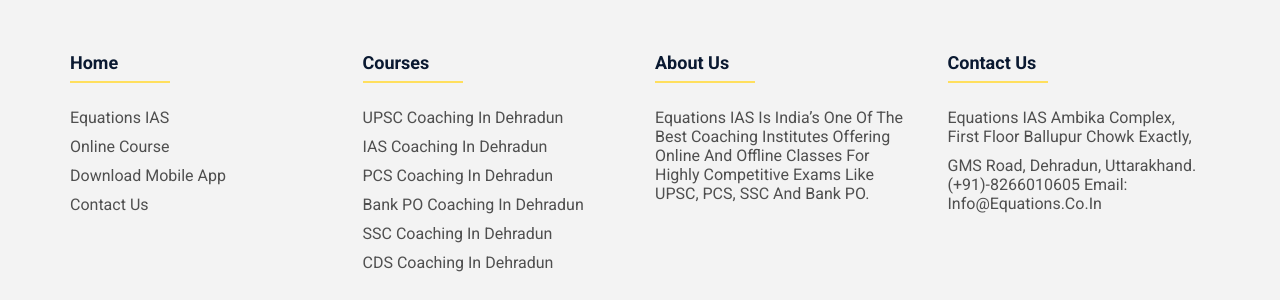
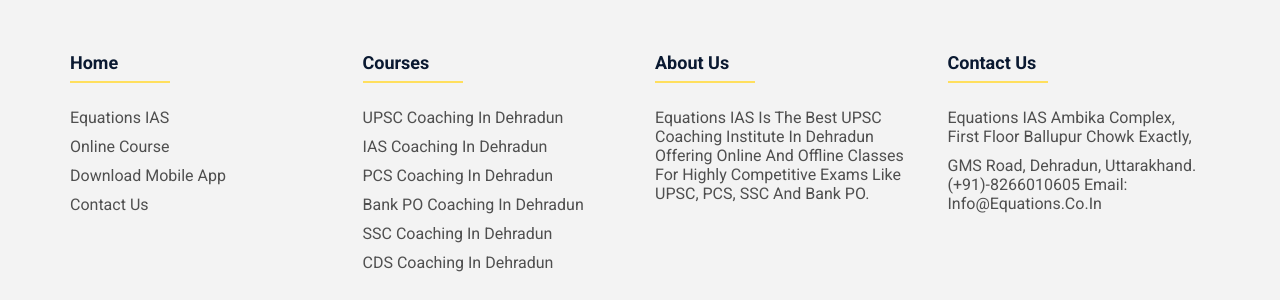
Before and after one commit to EquationsIAS/equations-website, a Jekyll site: the page built from bank-po-coaching-in-dehradun.html, in a window 1280 px wide. Shown: the part 939-1239 px from the top of the page. Built offline with Jekyll 4.4.1, drawn with Linux system fonts in a browser that asks for light colours; a script that is not in the unit is left out.

Commit message:
desc update

```diff
--- a/_includes/footer.html
+++ b/_includes/footer.html
@@ -26,7 +26,7 @@
                 <h4>About Us</h4>
                 <ul>
 
-                    <li><a href="#">Equations IAS is India’s one of the best coaching institutes offering online and offline classes for highly competitive exams like UPSC, PCS, SSC and Bank PO.</a></li>
+                    <li><a href="#">Equations IAS is the best UPSC coaching institute in Dehradun offering online and offline classes for highly competitive exams like UPSC, PCS, SSC and Bank PO.</a></li>
 
                 </ul>
             </div>
```
